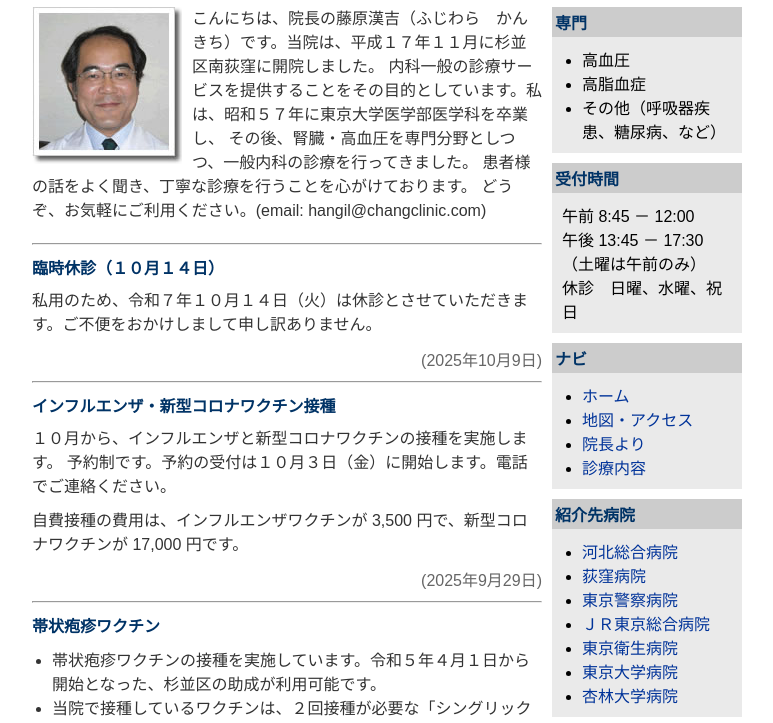
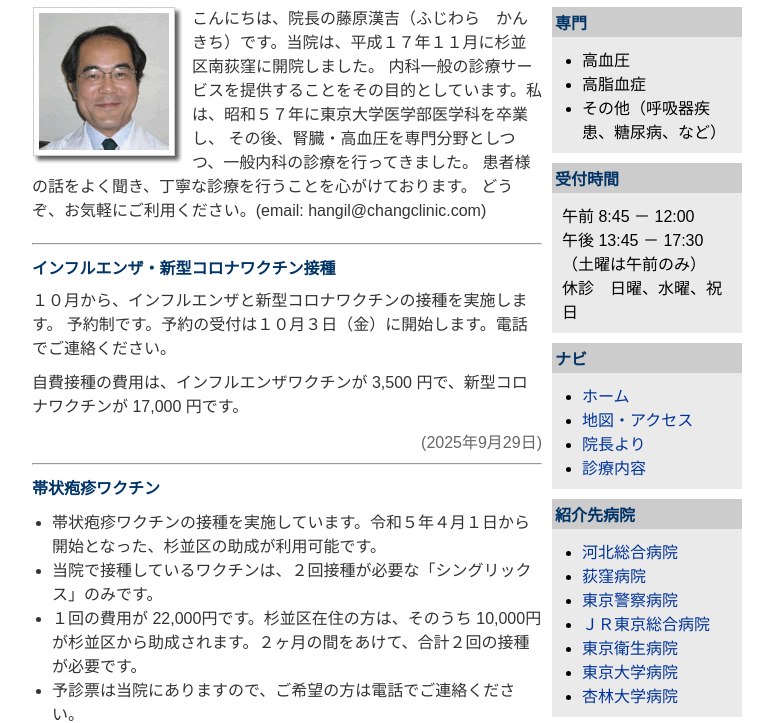
Before and after one commit to hangilc/changclinic.com, a plain HTML site: page docs/index.html in a window 1280 px wide. Shown: the part 105-828 px from the top of the page, without its empty margins (253-1026 px from the left). Drawn offline with Linux system fonts and the light colour scheme.

Commit message:
removed announce

```diff
--- a/docs/index.html
+++ b/docs/index.html
@@ -32,13 +32,6 @@
   どうぞ、お気軽にご利用ください。(email: hangil@changclinic.com)
 </p>
 
-<hr />
-
-<h2>臨時休診（１０月１４日）</h2>
-<p>
-私用のため、令和７年１０月１４日（火）は休診とさせていただきます。ご不便をおかけしまして申し訳ありません。
-</p>
-<div class="post-date">(2025年10月9日)</div>
 <hr />
 
 <h2>インフルエンザ・新型コロナワクチン接種</h2>
```
Also changed, not shown: templates/pages/index.html (+0 -7 lines).
